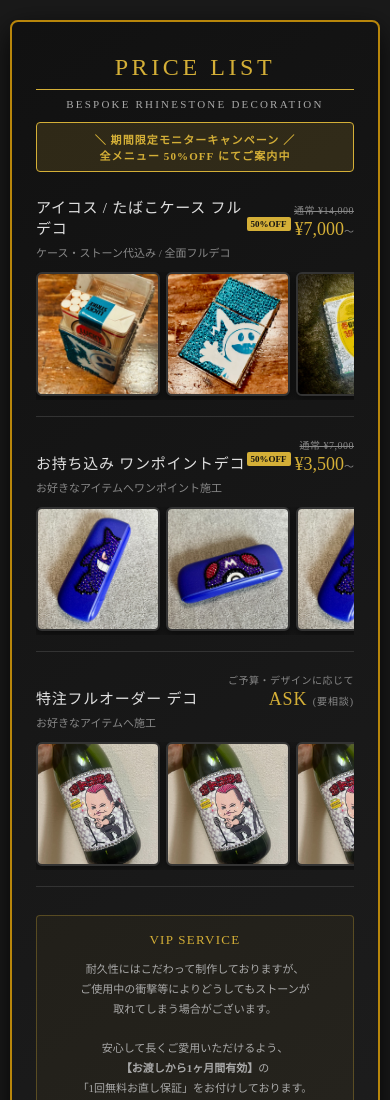
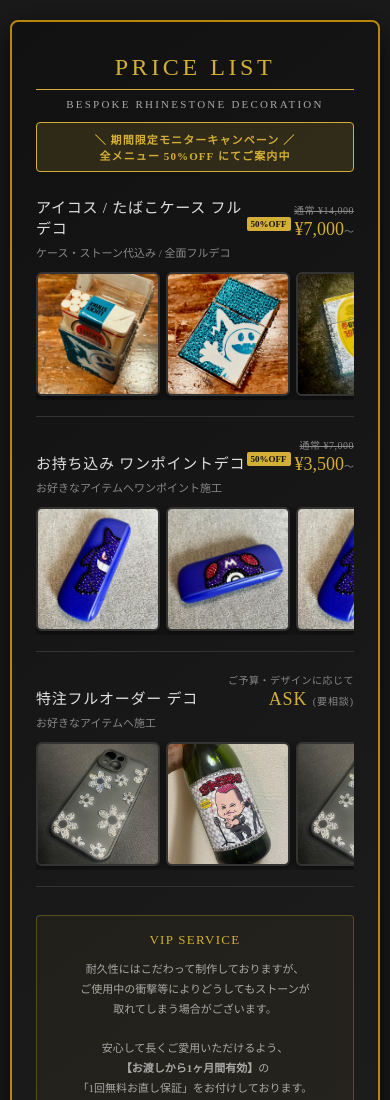
Before and after one commit to Haratoshi93/MYP-handmade, a plain HTML site: page index.html in a window 390 px wide. Shown: the top 1100 px of the page. Drawn offline with nearby package versions, Linux system fonts and the light colour scheme.

Commit message:
Add custom order phone case sample image

```diff
--- a/index.html
+++ b/index.html
@@ -234,10 +234,11 @@
 <div class="swiper-container">
     <div class="swiper-wrapper">
         <div class="swiper-slide"><img src="https://raw.githubusercontent.com/Haratoshi93/MYP-handmade/main/images/custom_order/custom_order_01.jpg"></div>
+<div class="swiper-slide"><img src="https://raw.githubusercontent.com/Haratoshi93/MYP-handmade/main/images/custom_order/custom_order_02.jpg"></div>
 <div class="swiper-slide"><img src="https://raw.githubusercontent.com/Haratoshi93/MYP-handmade/main/images/custom_order/custom_order_01.jpg"></div>
+<div class="swiper-slide"><img src="https://raw.githubusercontent.com/Haratoshi93/MYP-handmade/main/images/custom_order/custom_order_02.jpg"></div>
 <div class="swiper-slide"><img src="https://raw.githubusercontent.com/Haratoshi93/MYP-handmade/main/images/custom_order/custom_order_01.jpg"></div>
-<div class="swiper-slide"><img src="https://raw.githubusercontent.com/Haratoshi93/MYP-handmade/main/images/custom_order/custom_order_01.jpg"></div>
-<div class="swiper-slide"><img src="https://raw.githubusercontent.com/Haratoshi93/MYP-handmade/main/images/custom_order/custom_order_01.jpg"></div>
+<div class="swiper-slide"><img src="https://raw.githubusercontent.com/Haratoshi93/MYP-handmade/main/images/custom_order/custom_order_02.jpg"></div>
 
     </div>
 </div>
```
Also changed, not shown: images/custom_order/custom_order_02.jpg (added).
